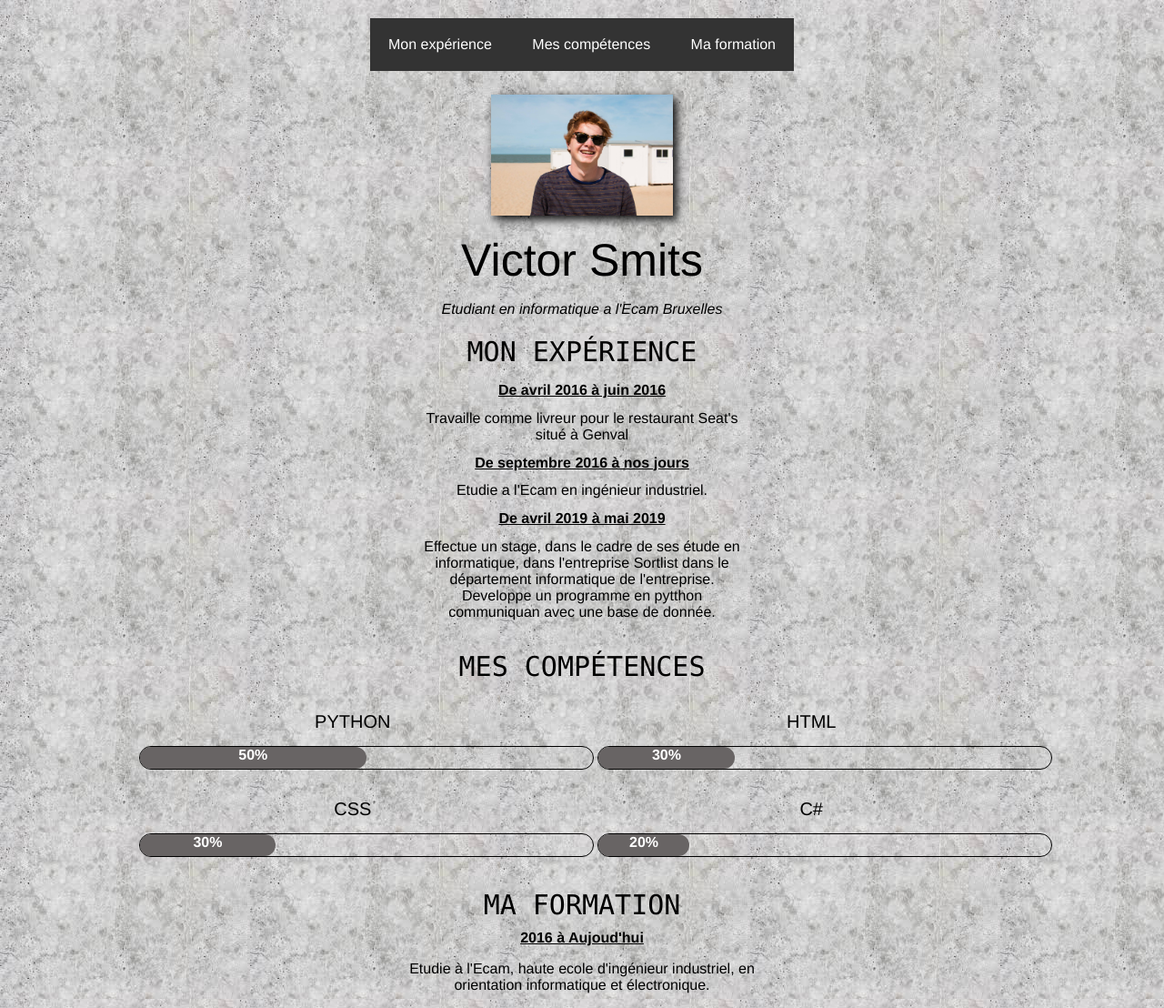
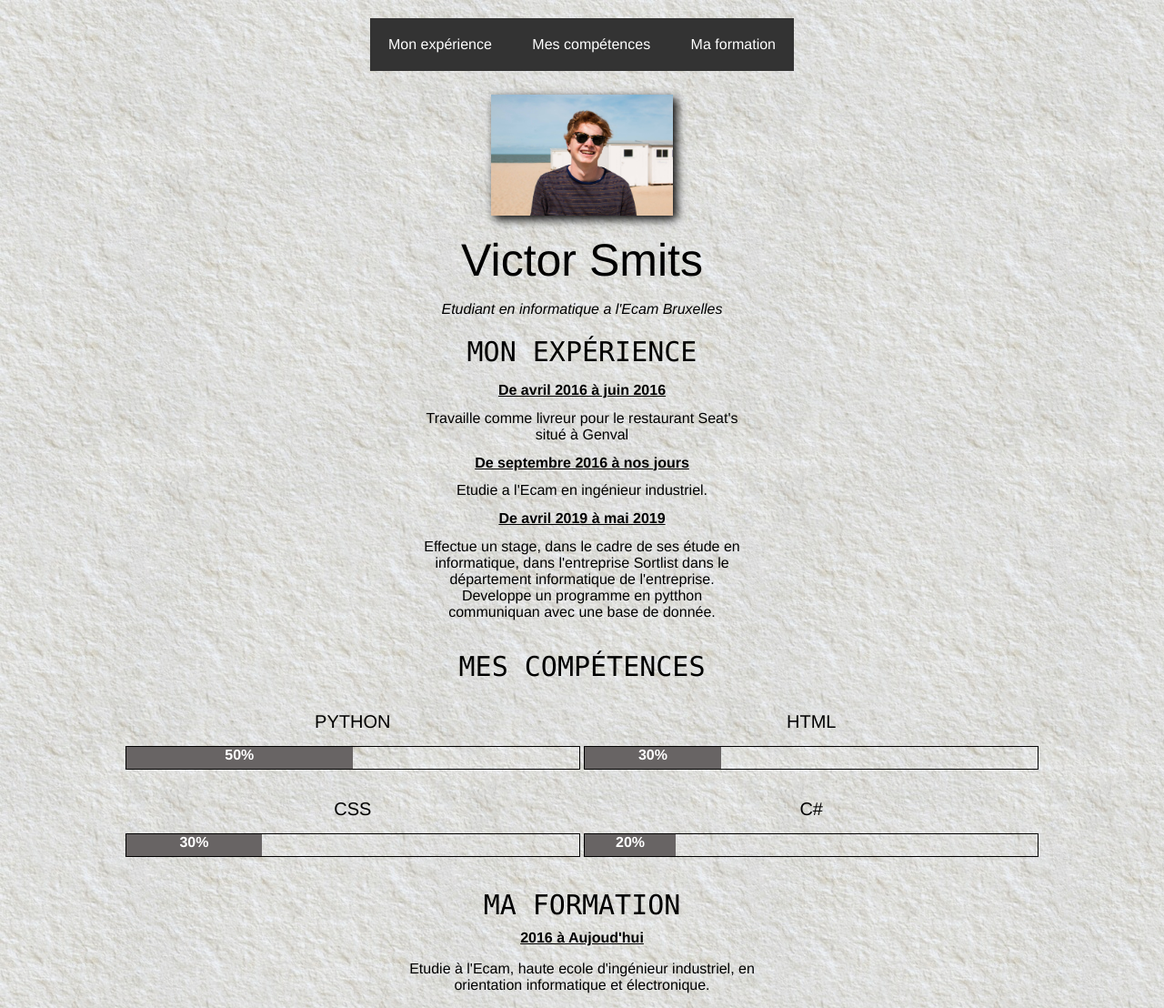
Before and after one commit to victorsmits/Site-CV, a plain HTML site: page Index.html in a window 1280 px wide. Shown: the whole page at 91% size. Drawn offline with Linux system fonts and the light colour scheme.

Commit message:
work in progress

```diff
--- a/Index.html
+++ b/Index.html
@@ -6,11 +6,11 @@
 <title>CV-Victor Smits</title>
 </head>
 
-<body background="texture.jpeg">
+<body id="background">
 <div >
   <nav > <a href="#Mon-expérience">Mon expérience</a> <a href="#Mes-compétences">Mes compétences</a> <a href="#Ma-formation">Ma formation</a> </nav>
   </div>
-<div class= "Home" id="home"> <img src="VS.jpg" alt="Image Victor Smits">
+<div class= "Home" id="home"><a href="VS.jpg" ><img src="VS.jpg" alt="Image Victor Smits"></a>
   <header>Victor Smits</header>
     <p Style="font-style: italic;"> Etudiant en informatique a l'Ecam Bruxelles</p>
 </div>
--- a/Style.css
+++ b/Style.css
@@ -10,6 +10,7 @@ html, html * {
 body{
 	text-align: center;
 	margin: auto;
+
 }
 
 header {
@@ -30,7 +31,7 @@ h1 {
 h2 {
     font-size: 20px;
     text-transform: uppercase;
-    font-weight: 200;
+    font-weight: 350;
     margin-bottom: 5px;
 }
 
@@ -89,6 +90,10 @@ ol li{
 
 }
 
+#background{
+	background-image: url("texture.jpg");
+}
+
 .expe{
 	margin: auto;
 	padding: 1%;
@@ -97,10 +102,10 @@ ol li{
 }
 
 .Progress-Bar{
-	margin: 3%;
+	margin-top: 3%;
+	margin-bottom: 3%;
 	width: 500px;
 	border: 1px solid #000;
-	border-radius: 20px;
 }
 
 .Progress{
@@ -108,7 +113,6 @@ ol li{
 	color: white;
 	text-align: center;
 	background-color:#686464;
-	border-radius: 20px;
 }
 .Home{
 	text-align: center;
```
Also changed, not shown: texture.jpeg (deleted), texture.jpg (added). Lines whose indentation alone changed are shown as unchanged.
